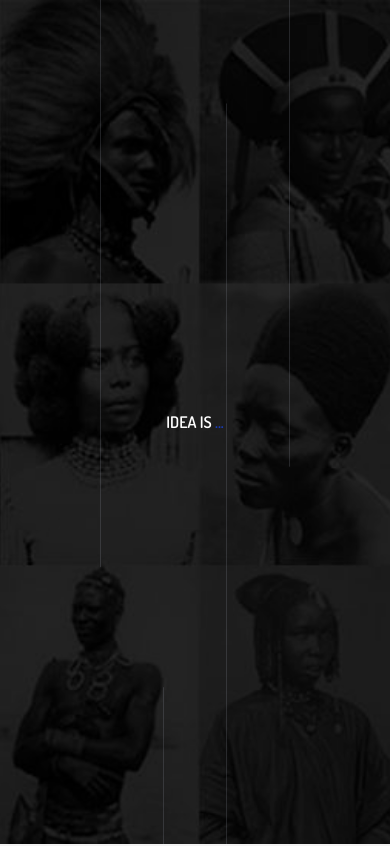
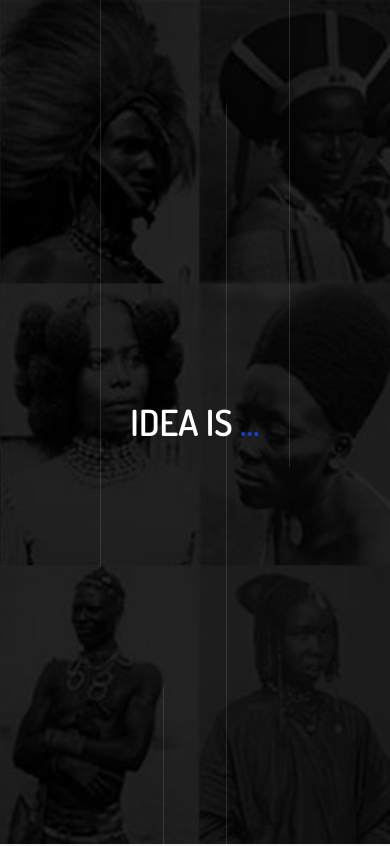
Before and after one commit to Olawoyin1/Ideaiscap, a React (Vite) app: page / in a window 390 px wide. Shown: the top 846 px of the page. Built offline with nearby package versions, Linux system fonts and the light colour scheme.

Commit message:
made it responsive

```diff
--- a/src/components/Hero.tsx
+++ b/src/components/Hero.tsx
@@ -164,7 +164,7 @@ export default function Hero() {
       {/* Typing Header */}
       <div className="text-center max-w-2xl z-10">
         <motion.h1
-          className="sm:text-6xl md:text-7xl font-semibold"
+          className="text-4xl sm:text-6xl md:text-7xl font-semibold"
           initial={{ opacity: 0, y: 20 }}
           animate={{ opacity: 1, y: 0 }}
           transition={{ delay: 2 }}
@@ -199,7 +199,7 @@ export default function Hero() {
             animate="visible"
           >
             <motion.div
-              className="flex items-center justify-center gap-4 text-2xl text-gray-300 text-center"
+              className="flex items-center justify-center text-lg gap-4 md:text-2xl text-gray-300 text-center"
               variants={fadeInUp}
             >
               <p>Innovative</p>
@@ -211,7 +211,7 @@ export default function Hero() {
 
             {/* Right Sidebar */}
             <motion.aside
-              className="absolute right-0 top-0 h-screen w-20 bg-black/30 flex flex-col items-center py-6"
+              className="absolute hidden sm:block right-0 top-0 h-screen w-20 bg-black/30 flex flex-col items-center py-6"
               variants={fadeInUp}
             >
               <motion.div className="mb-4" variants={fadeInUp}>
@@ -235,7 +235,7 @@ export default function Hero() {
             </motion.aside>
 
             {/* Bottom Button */}
-            <motion.div className="absolute bottom-10 left-10" variants={fadeInUp}>
+            <motion.div className="absolute hidden sm:block bottom-10 left-10" variants={fadeInUp}>
               <button className="bg-black text-white cursor-pointer px-7 py-2 font-semibold shadow hover:bg-blue-700 text-lg transition">
                 Journey
               </button>
```
